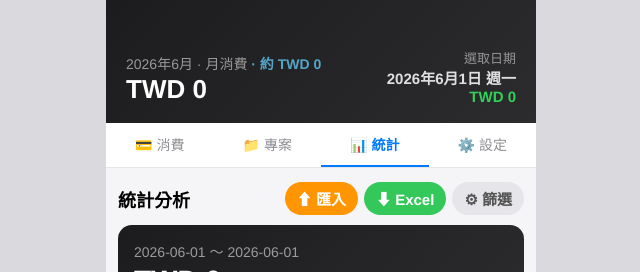
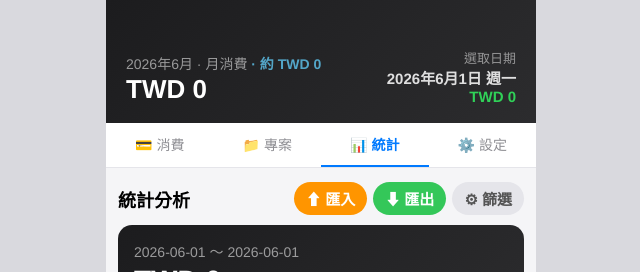
Before and after one commit to bryantyang317/expenseAPP, a React (Vite) app: page / in a window 1280 px wide. Both pictures are taken after a click on the button "📊 統計". Shown: the top 272 px of the page, without its empty margins (319-959 px from the left). Built offline with nearby package versions, Linux system fonts and the light colour scheme.

Commit message:
Add files via upload

```diff
--- a/src/App.jsx
+++ b/src/App.jsx
@@ -1126,7 +1126,7 @@ function StatsView(props) {
           ⬆ 匯入
           <input type="file" accept=".xls,.html,text/html,application/vnd.ms-excel" disabled={importingExcel} onChange={e => { onImportStats(e.target.files?.[0]); e.target.value = ""; }} style={{ display: "none" }} />
         </label>
-        <button onClick={onExportStats} style={{ display: "flex", alignItems: "center", gap: 5, background: "#34c759", color: "#fff", border: "none", borderRadius: 20, padding: "6px 12px", fontSize: 15, cursor: "pointer", fontWeight: 600 }}>⬇ Excel</button>
+        <button onClick={onExportStats} style={{ display: "flex", alignItems: "center", gap: 5, background: "#34c759", color: "#fff", border: "none", borderRadius: 20, padding: "6px 12px", fontSize: 15, cursor: "pointer", fontWeight: 600 }}>⬇ 匯出</button>
         <button onClick={() => setShowStatsFilter(!showStatsFilter)} style={{ display: "flex", alignItems: "center", gap: 5, background: activeFilterCount > 0 ? "#007aff" : "#e5e5ea", color: activeFilterCount > 0 ? "#fff" : "#555", border: "none", borderRadius: 20, padding: "6px 12px", fontSize: 15, cursor: "pointer", fontWeight: 600 }}>
           ⚙ 篩選{activeFilterCount > 0 ? ` (${activeFilterCount})` : ""}
         </button>
```
